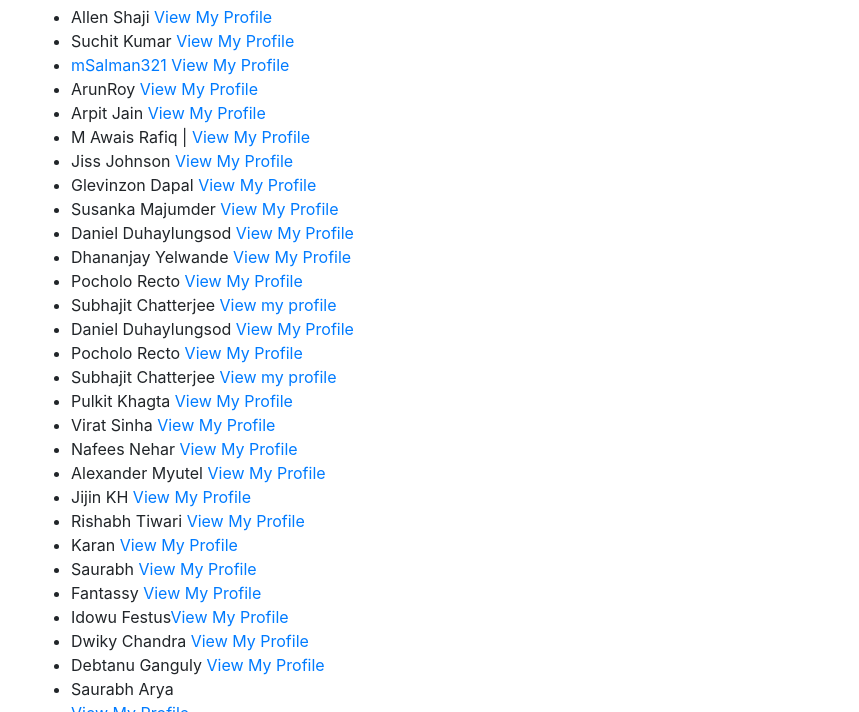
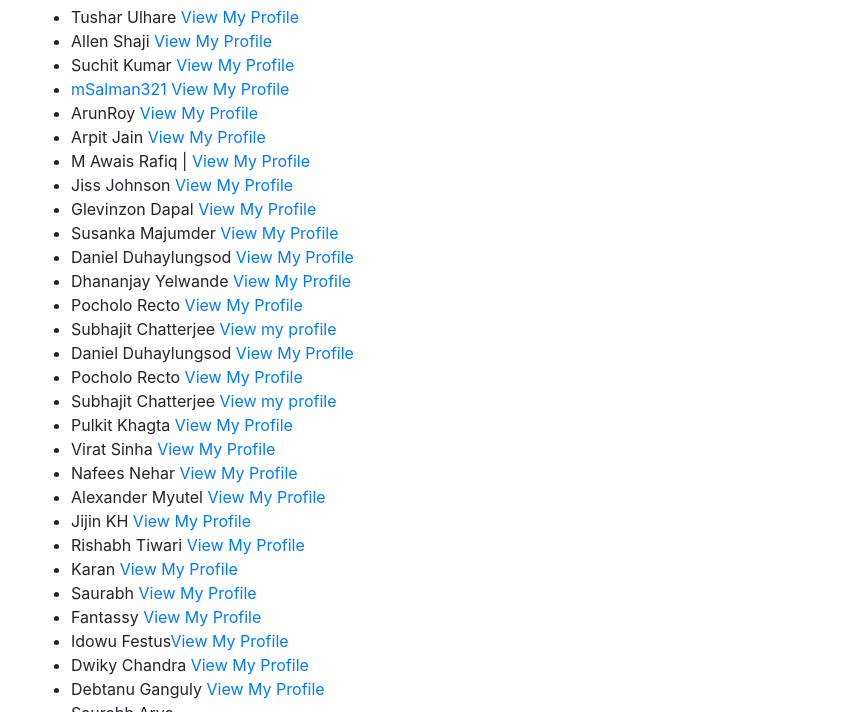
Before and after one commit to tusharulhare/HacktoberFest-2019, a plain HTML site: page index.html in a window 1280 px wide. Shown: the part 388-1100 px from the top of the page, without its empty margins (54-913 px from the left). Drawn offline with nearby package versions, Linux system fonts and the light colour scheme.

Commit message:
Update index.html

```diff
--- a/index.html
+++ b/index.html
@@ -18,6 +18,7 @@
             <div class="col-md-12">
                 <h4>Hacktober Fest Contributors</h4>
                 <ul>
+                    <li>Tushar Ulhare <a href="https://github.com/tusharulhare">View My Profile</a></li>
                     <li>Allen Shaji <a href="https://github.com/allenshaji/">View My Profile</a></li>
                     <li>Suchit Kumar <a href="https://github.com/suchit1999/">View My Profile</b></li>
                     <li>mSalman321 <a href="https://github.com/mSalman321/">View My Profile</a></li>
```
